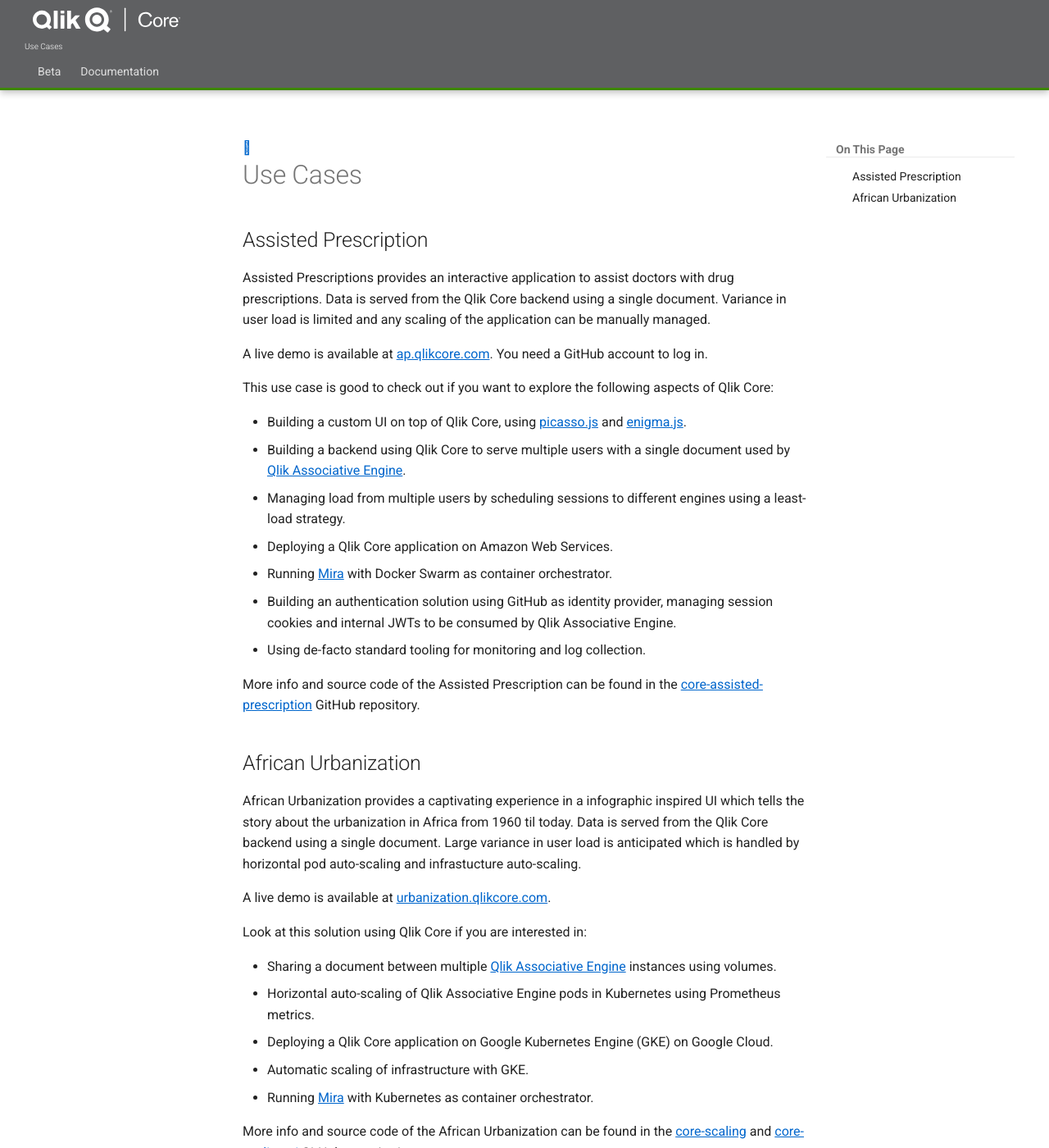
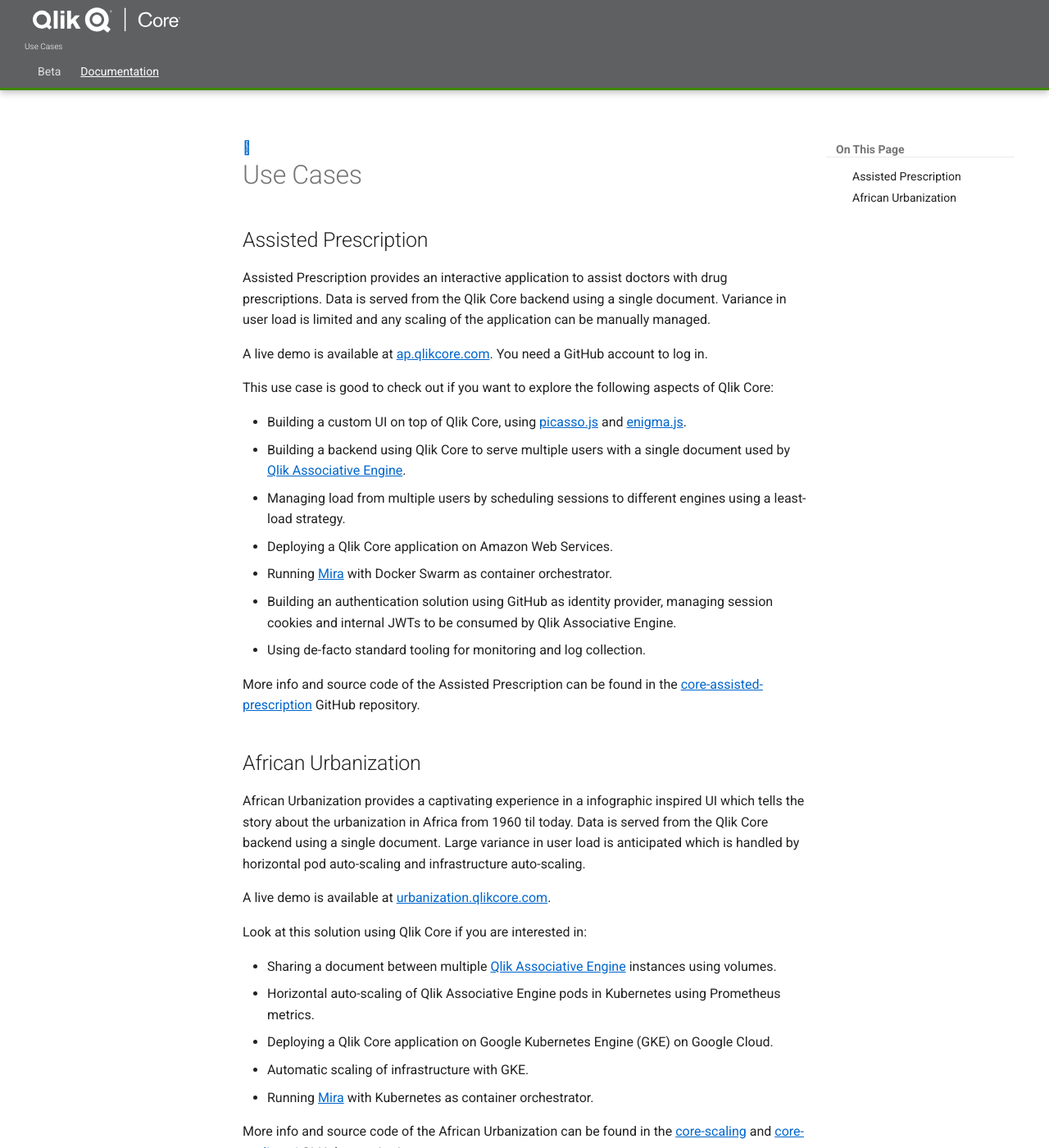
Before and after one commit to qlik-oss/core-website, an MkDocs documentation site: the page built from docs/docs/use-cases.md, in a window 1280 px wide and 1400 px high. Shown: the whole window at 82% size. Built offline with MkDocs 1.6.1 and Material for MkDocs 9.7.7, drawn with Linux system fonts in a browser that asks for light colours; comment, search, counter and statistics services are not loaded; old or Windows-style settings are respelled for this version of MkDocs.

Commit message:
Final touch

```diff
--- a/docs/docs/use-cases.md
+++ b/docs/docs/use-cases.md
@@ -2,7 +2,7 @@
 
 ## Assisted Prescription
 
-Assisted Prescriptions provides an interactive application to assist doctors with drug prescriptions. Data is served
+Assisted Prescription provides an interactive application to assist doctors with drug prescriptions. Data is served
 from the Qlik Core backend using a single document. Variance in user load is limited and any scaling of the application
 can be manually managed.
 
@@ -28,7 +28,7 @@
 
 African Urbanization provides a captivating experience in a infographic inspired UI which tells the story about the
 urbanization in Africa from 1960 til today. Data is served from the Qlik Core backend using a single document. Large
-variance in user load is anticipated which is handled by horizontal pod auto-scaling and infrastucture auto-scaling.
+variance in user load is anticipated which is handled by horizontal pod auto-scaling and infrastructure auto-scaling.
 
 A live demo is available at [urbanization.qlikcore.com](http://urbanization.qlikcore.com/).
 
--- a/mkdocs.yml
+++ b/mkdocs.yml
@@ -88,7 +88,4 @@
       - Metrics: docs/conventions/metrics.md
     - Third Party Licenses: docs/third-party-licenses.md
     - License Registration: docs/license-registration.md
-    #- Use Cases:
-    #  - Overview: docs/use-cases/overview.md
-    #  - Assisted Prescriptions: docs/use-cases/assisted-prescriptions.md
-    #  - African Urbanization: docs/use-cases/african-urbanization.md
+    - Use Cases: docs/use-cases.md
```
